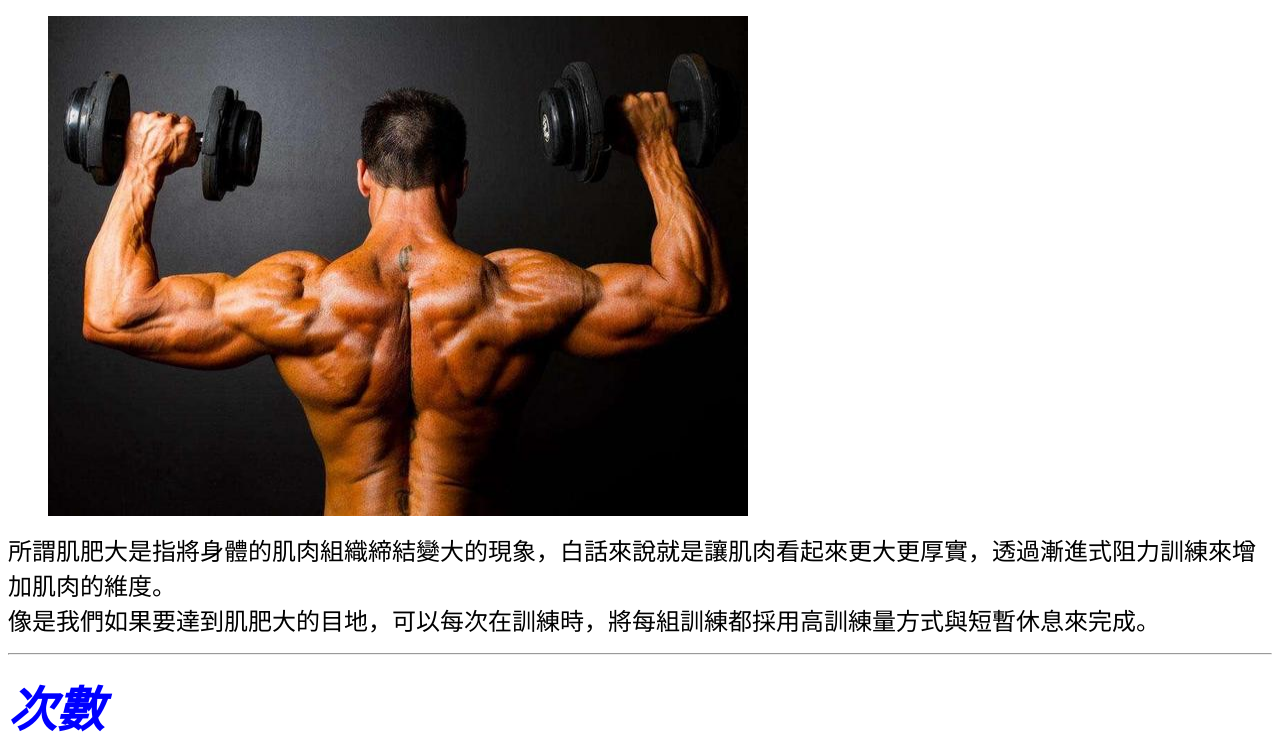
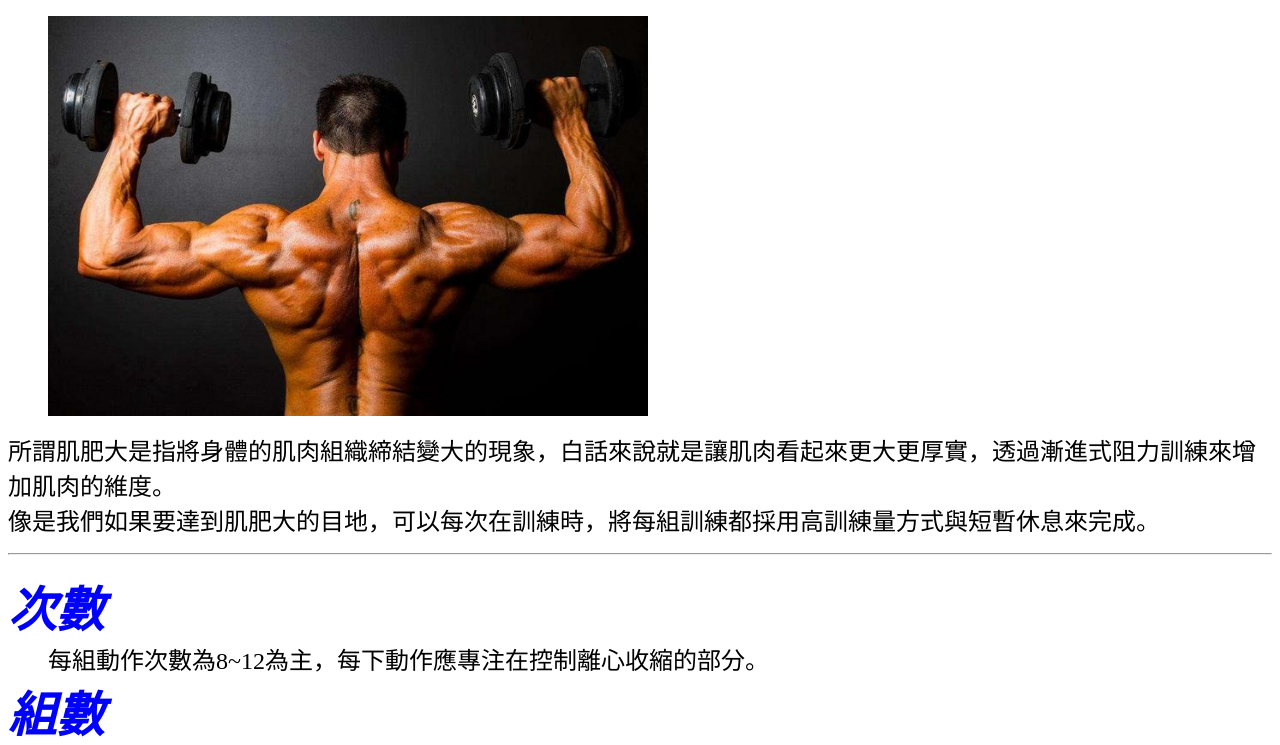
Before and after one commit to Clay1022/Clay1022.github.io, a plain HTML site: page F1/index.html in a window 1280 px wide. Shown: the top 745 px of the page. Drawn offline with Linux system fonts and the light colour scheme.

Commit message:
Update index.html

```diff
--- a/F1/index.html
+++ b/F1/index.html
@@ -1,6 +1,6 @@
 <body>
  <figure>
-  <img src="big.jpg" height="500" width="700">
+  <img src="big.jpg" height="400" width="600">
  </figure>
  <p><font size="5" face="微軟正黑體">所謂肌肥大是指將身體的肌肉組織締結變大的現象，白話來說就是讓肌肉看起來更大更厚實，透過漸進式阻力訓練來增加肌肉的維度。<br>
  像是我們如果要達到肌肥大的目地，可以每次在訓練時，將每組訓練都採用高訓練量方式與短暫休息來完成。<br>
```
